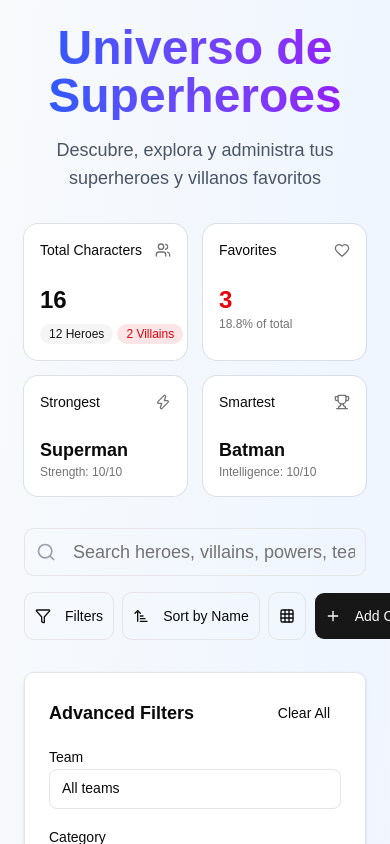
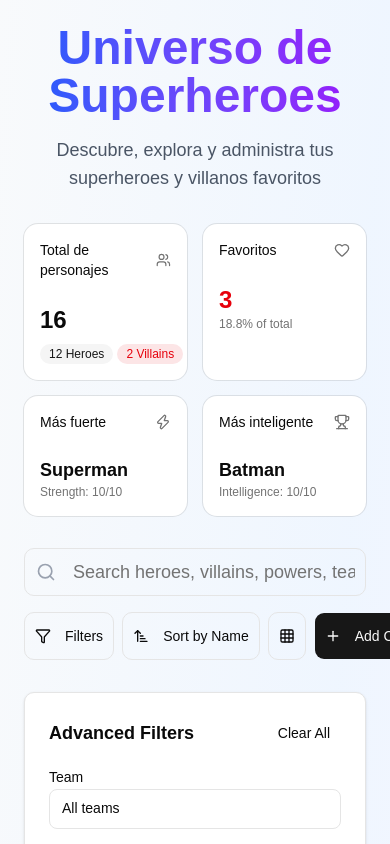
Before and after one commit to raulsr92/HeroesApp-react_proyect, a React (Vite) app: page / in a window 390 px wide. Shown: the top 844 px of the page. Built offline with nearby package versions, Linux system fonts and the light colour scheme.

Commit message:
Clase 181 - Parte 2 - Pensemos en componentes

```diff
--- /dev/null
+++ b/src/heroes/components/HeroStatCard.tsx
@@ -0,0 +1,27 @@
+import { Card, CardContent, CardHeader, CardTitle } from "@/components/ui/card"
+import type { PropsWithChildren } from "react";
+
+{/* Props */}
+
+interface Props extends PropsWithChildren {
+    title: string;
+    icon: React.JSX.Element;
+}
+
+const HeroStatCard = ({title,icon,children}:Props) => {
+  return (
+
+          <Card>
+            <CardHeader className="flex flex-row items-center justify-between space-y-0 pb-2">
+              <CardTitle className="text-sm font-medium">{title}</CardTitle>
+              {icon}
+            </CardHeader>
+            <CardContent>
+              {children}
+            </CardContent>
+          </Card>
+
+  )
+}
+
+export default HeroStatCard
--- /dev/null
+++ b/src/heroes/components/HeroStats.tsx
@@ -0,0 +1,57 @@
+import {
+  Heart,
+  Users,
+  Zap,
+  Trophy
+} from "lucide-react"
+import { Badge } from "@/components/ui/badge"
+import HeroStatCard from "./HeroStatCard"
+
+const HeroStats = () => {
+  return (
+    <div className="grid grid-cols-2 md:grid-cols-4 gap-4 mb-8">
+
+          <HeroStatCard
+            title="Total de personajes"
+            icon = {<Users className="h-4 w-4 text-muted-foreground" />}>
+
+            <div className="text-2xl font-bold">16</div>
+              <div className="flex gap-1 mt-2">
+                <Badge variant="secondary" className="text-xs">
+                  12 Heroes
+                </Badge>
+                <Badge variant="destructive" className="text-xs">
+                  2 Villains
+                </Badge>
+            </div>
+          </HeroStatCard>
+
+          <HeroStatCard
+            title="Favoritos"
+            icon = {<Heart className="h-4 w-4 text-muted-foreground" />}>
+
+              <div className="text-2xl font-bold text-red-600">3</div>
+              <p className="text-xs text-muted-foreground">18.8% of total</p>
+          </HeroStatCard>
+
+          <HeroStatCard
+            title="Más fuerte"
+            icon = { <Zap className="h-4 w-4 text-muted-foreground" />}>
+
+            <div className="text-lg font-bold">Superman</div>
+            <p className="text-xs text-muted-foreground">Strength: 10/10</p>
+          </HeroStatCard>
+
+          <HeroStatCard
+            title="Más inteligente"
+            icon = {<Trophy className="h-4 w-4 text-muted-foreground" />}>
+
+             <div className="text-lg font-bold">Batman</div>
+             <p className="text-xs text-muted-foreground">Intelligence: 10/10</p>
+          </HeroStatCard>
+
+    </div>
+  )
+}
+
+export default HeroStats
--- a/src/heroes/pages/home/HomePage.tsx
+++ b/src/heroes/pages/home/HomePage.tsx
@@ -6,9 +6,7 @@
   SortAsc,
   Heart,
   Grid,
-  Users,
   Zap,
-  Trophy,
   Eye,
   Brain,
   Gauge,
@@ -20,74 +18,25 @@
 import { Button } from "@/components/ui/button"
 import { Input } from "@/components/ui/input"
 import { Badge } from "@/components/ui/badge"
-import { Card, CardContent, CardHeader, CardTitle } from "@/components/ui/card"
+import { Card, CardContent, CardHeader } from "@/components/ui/card"
 import { Progress } from "@/components/ui/progress"
 import { Tabs, TabsList, TabsTrigger } from "@/components/ui/tabs"
 import CustomJumbotron from "@/components/custom/CustomJumbotron"
+import HeroStats from "@/heroes/components/HeroStats"
 
 const HomePage =() => {
   return (
     <>
         {/* Header */}
 
-        <CustomJumbotron
-          title="Universo de Superheroes"
-          description="Descubre, explora y administra tus superheroes y villanos favoritos"
-        />
+          <CustomJumbotron
+            title="Universo de Superheroes"
+            description="Descubre, explora y administra tus superheroes y villanos favoritos"
+          />
 
         {/* Stats Dashboard */}
-        <div className="grid grid-cols-2 md:grid-cols-4 gap-4 mb-8">
-          <Card>
-            <CardHeader className="flex flex-row items-center justify-between space-y-0 pb-2">
-              <CardTitle className="text-sm font-medium">Total Characters</CardTitle>
-              <Users className="h-4 w-4 text-muted-foreground" />
-            </CardHeader>
-            <CardContent>
-              <div className="text-2xl font-bold">16</div>
-              <div className="flex gap-1 mt-2">
-                <Badge variant="secondary" className="text-xs">
-                  12 Heroes
-                </Badge>
-                <Badge variant="destructive" className="text-xs">
-                  2 Villains
-                </Badge>
-              </div>
-            </CardContent>
-          </Card>
 
-          <Card>
-            <CardHeader className="flex flex-row items-center justify-between space-y-0 pb-2">
-              <CardTitle className="text-sm font-medium">Favorites</CardTitle>
-              <Heart className="h-4 w-4 text-muted-foreground" />
-            </CardHeader>
-            <CardContent>
-              <div className="text-2xl font-bold text-red-600">3</div>
-              <p className="text-xs text-muted-foreground">18.8% of total</p>
-            </CardContent>
-          </Card>
-
-          <Card>
-            <CardHeader className="flex flex-row items-center justify-between space-y-0 pb-2">
-              <CardTitle className="text-sm font-medium">Strongest</CardTitle>
-              <Zap className="h-4 w-4 text-muted-foreground" />
-            </CardHeader>
-            <CardContent>
-              <div className="text-lg font-bold">Superman</div>
-              <p className="text-xs text-muted-foreground">Strength: 10/10</p>
-            </CardContent>
-          </Card>
-
-          <Card>
-            <CardHeader className="flex flex-row items-center justify-between space-y-0 pb-2">
-              <CardTitle className="text-sm font-medium">Smartest</CardTitle>
-              <Trophy className="h-4 w-4 text-muted-foreground" />
-            </CardHeader>
-            <CardContent>
-              <div className="text-lg font-bold">Batman</div>
-              <p className="text-xs text-muted-foreground">Intelligence: 10/10</p>
-            </CardContent>
-          </Card>
-        </div>
+          <HeroStats/>
 
         {/* Controls */}
         <div className="flex flex-col lg:flex-row gap-4 mb-8">
--- a/src/heroes/pages/search/SearchPage.tsx
+++ b/src/heroes/pages/search/SearchPage.tsx
@@ -1,4 +1,5 @@
 import CustomJumbotron from "@/components/custom/CustomJumbotron"
+import HeroStats from "@/heroes/components/HeroStats"
 
 
 const SearchPage = () => {
@@ -11,6 +12,10 @@
           description="Descubre, explora y administra tus superheroes y villanos favoritos"
         />
 
+
+        {/* Stats Dashboard */}
+
+          <HeroStats/>
     </>
   )
 }
```
